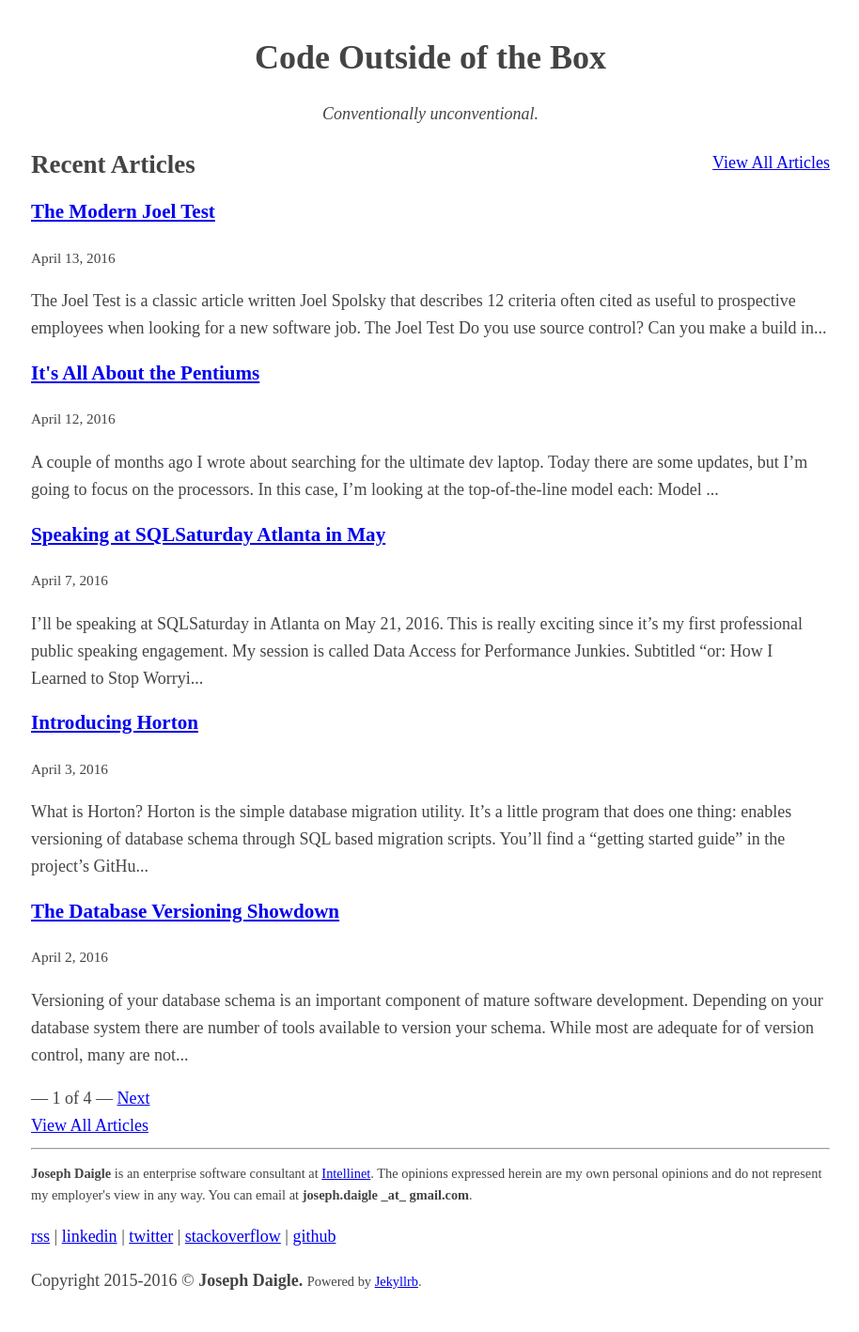
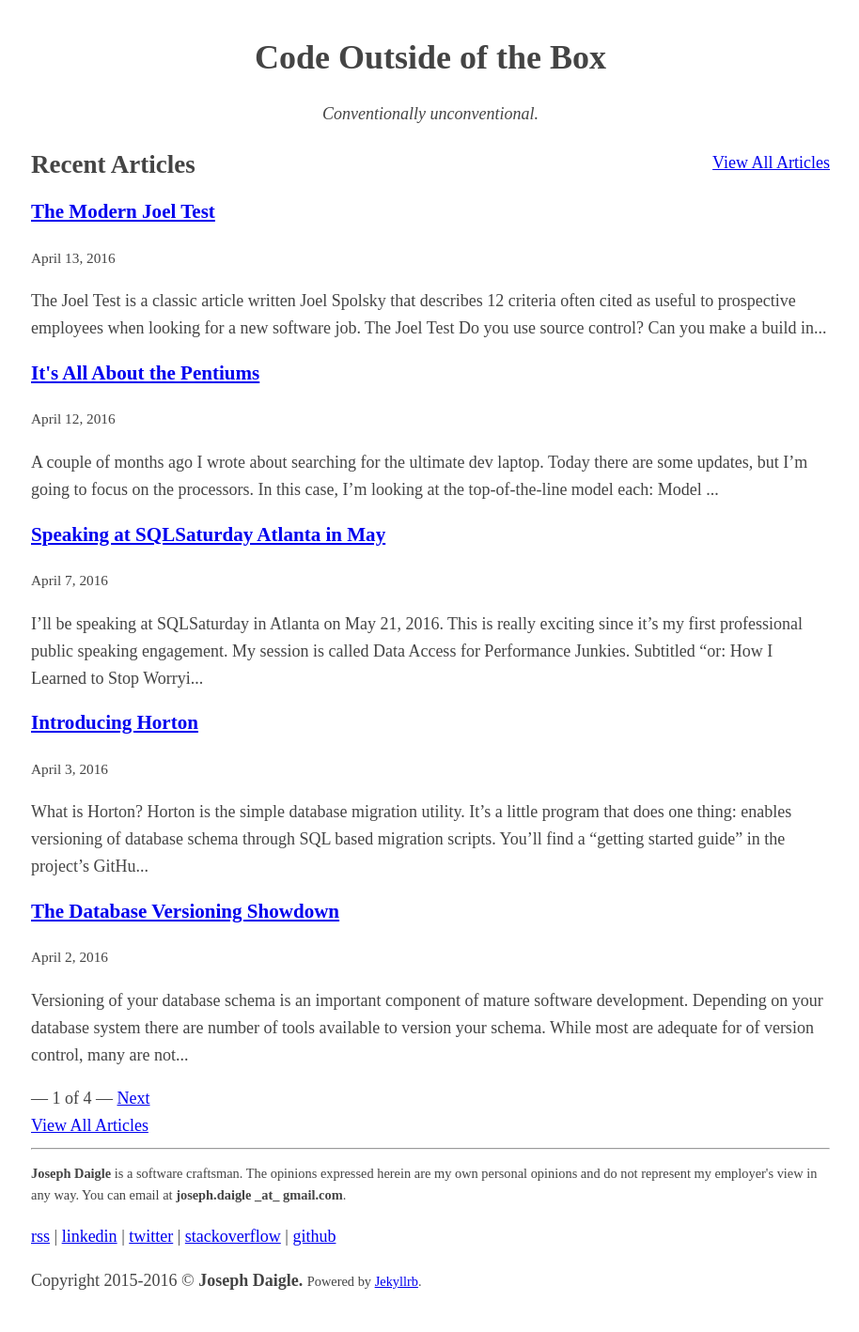
Before and after one commit to jdaigle/jdaigle.github.io, a Jekyll site: the page built from index.html, in a window 1280 px wide. Shown: the whole page at 94% size, without its empty margins (182-1096 px from the left). Built offline with Jekyll 4.4.1, drawn with Linux system fonts in a browser that asks for light colours; the list of posts is cut into pages by our own code.

Commit message:
Update footer.html

```diff
--- a/_includes/footer.html
+++ b/_includes/footer.html
@@ -1,6 +1,6 @@
 <footer>
     <p class="small">
-      <strong>Joseph Daigle</strong> is an enterprise software consultant at <a href="http://www.intellinet.com/">Intellinet</a>. The opinions expressed herein are my own personal opinions and do not represent my employer's view in any way. You can email at <strong>joseph.daigle _at_ gmail.com</strong>.
+      <strong>Joseph Daigle</strong> is a software craftsman. The opinions expressed herein are my own personal opinions and do not represent my employer's view in any way. You can email at <strong>joseph.daigle _at_ gmail.com</strong>.
     </p>
 
     <p>
```
